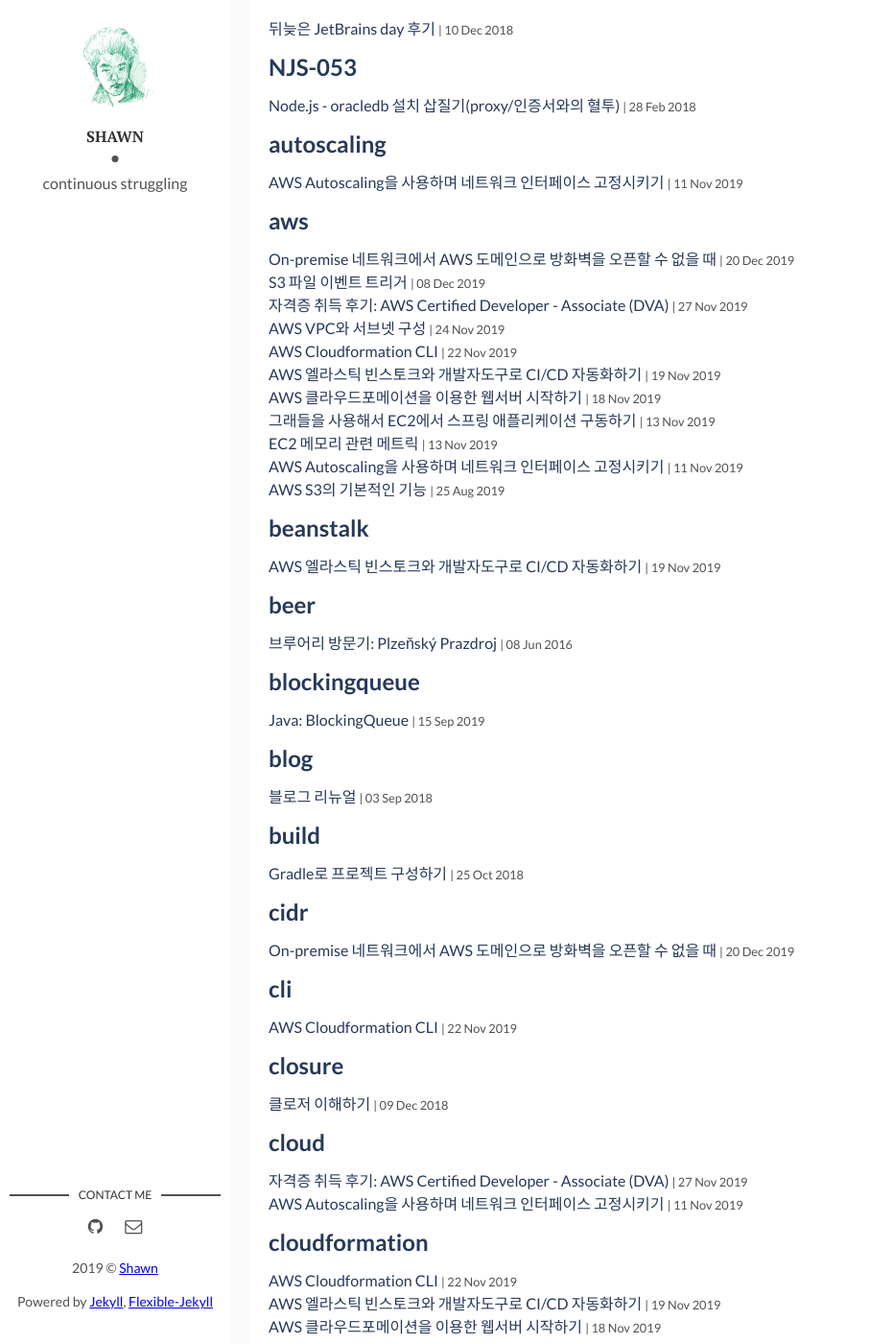
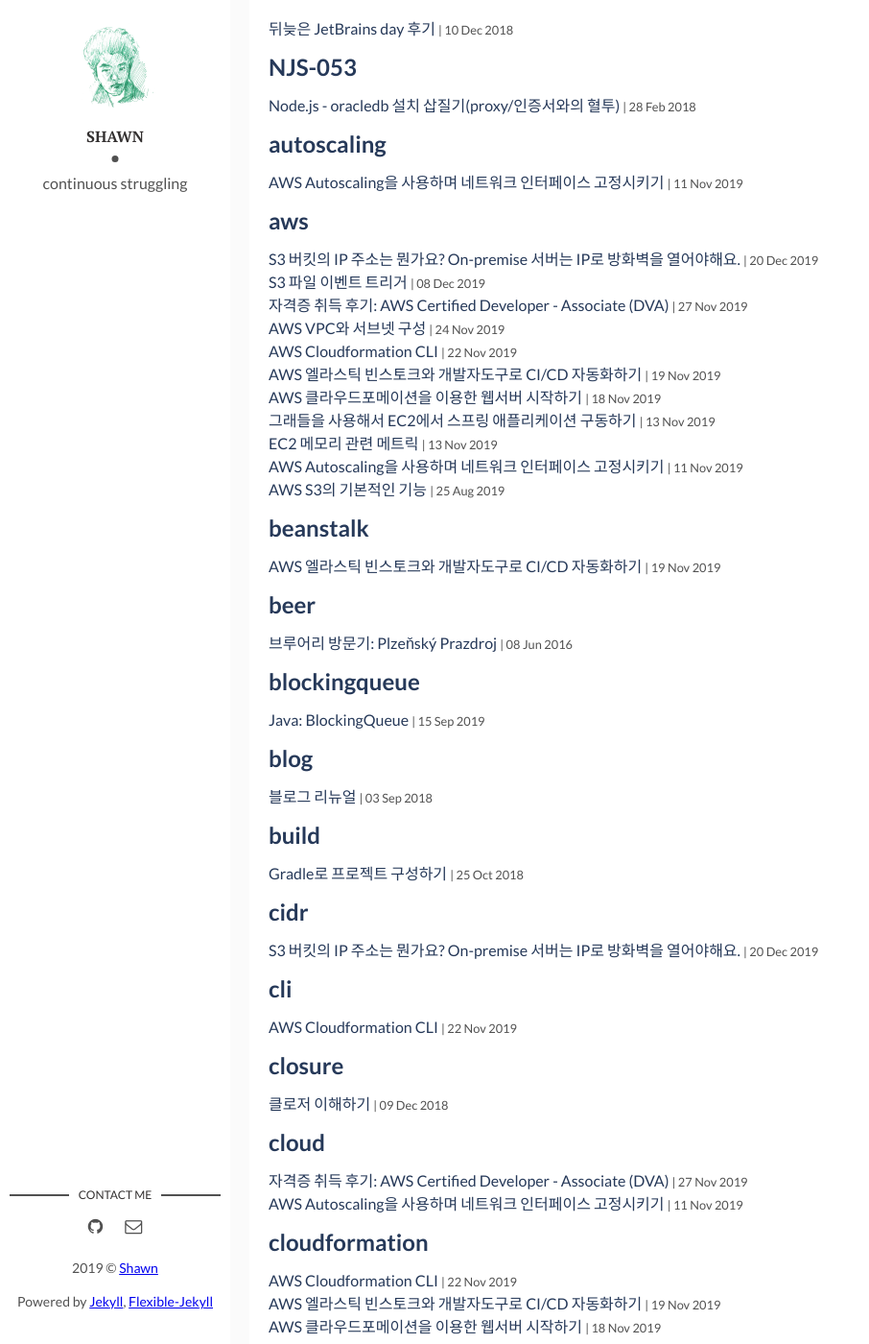
Before and after one commit to sshplendid/sshplendid.github.io, a Jekyll site: the page built from tags.html, in a window 1280 px wide and 1400 px high, scrolled down 1593 px. Shown: the whole window at 96% size, without its empty margins (0-906 px from the left). Built offline with Jekyll 4.4.1, drawn with Linux system fonts in a browser that asks for light colours; some of the changed text lies outside the part shown.

Commit message:
modify: 포스트 수정

```diff
--- a/_posts/2019-12-20-aws-region-ip-range.md
+++ b/_posts/2019-12-20-aws-region-ip-range.md
@@ -1,15 +1,16 @@
 ---
 layout: post
-title: 'On-premise 네트워크에서 AWS 도메인으로 방화벽을 오픈할 수 없을 때'
+title: 'S3 버킷의 IP 주소는 뭔가요? On-premise 서버는 IP로 방화벽을 열어야해요.'
 date: 2019-12-20 14:22:00 +0900
 categories: [blog, cloud, aws]
 img: 'https://images.unsplash.com/photo-1548200482-b77f76c9dbef?ixlib=rb-1.2.1&ixid=eyJhcHBfaWQiOjEyMDd9&auto=format&fit=crop&w=1969&q=80'
 tags: [aws, on-premise, ip, 방화벽, cidr]
 ---
 
-사내 On-premise 네트워크에서 AWS 네트워크로 아웃바운드 방화벽을 오픈해야 하는 경우가 있다.
-AWS의 많은 매니지드 서비스(S3, DynamoDB, ...)는 도메인을 가지고 있고 ip는 감춰져있다.
-클라이언트 서버의 컨디션에 따라 IP대역으로 방화벽을 오픈해야 하는데, AWS는 [공식 문서를 통해 리전/서비스 별 IP 대역](https://ip-ranges.amazonaws.com/ip-ranges.json)을 공개하고 있다.
+사내 Private 네트워크의 On-premise 서버로부터 AWS 네트워크로 아웃바운드 방화벽을 오픈해야 하는 경우가 있다.
+이 때 네트워크의 컨디션에 따라 IP로만 방화벽을 오픈해야하는 경우가 있다.
+AWS의 많은 매니지드 서비스(S3, DynamoDB, ...)는 도메인을 통해 접근하고, IP를 알아내더라도 언제나 동일한 IP를 보장한다고 확신할 수 없다.
+이 때문에 클라이언트의 컨디션에 따라 IP 대역으로 방화벽을 오픈해야 하는데, AWS는 [공식 문서를 통해 리전/서비스 별 IP 대역](https://ip-ranges.amazonaws.com/ip-ranges.json)을 공개하고 있다.
 해당 문서는 지속적으로 업데이트가 되고 있고, 문서의 업데이트 알림을 AWS SNS를 통해 구독할 수도 있다.
 
 ## 제공하는 정보
@@ -17,7 +18,7 @@
 해당 문서는 리전과 서비스 별로 IP 대역대를 [CIDR 표기법](https://ko.wikipedia.org/wiki/%EC%82%AC%EC%9D%B4%EB%8D%94_(%EB%84%A4%ED%8A%B8%EC%9B%8C%ED%82%B9))로 제공한다.
 제공하는 서비스는 AWS의 매니지드 서비스들로 아래와 같다. 만약 개별 서비스가 아니라 모든 AWS 대역을 열고 싶으면 `AMAZON`을 지정하면 된다.
 
-> 유효 서비스 명: AMAZON | AMAZON_CONNECT | API_GATEWAY | CLOUD9 | CLOUDFRONT | CODEBUILD | DYNAMODB | EC2 | EC2_INSTANCE_CONNECT | GLOBALACCELERATOR | ROUTE53 | ROUTE53_HEALTHCHECKS | S3
+> 유효 서비스 명: AMAZON, AMAZON_CONNECT, API_GATEWAY, CLOUD9, CLOUDFRONT, CODEBUILD, DYNAMODB, EC2, EC2_INSTANCE_CONNECT, GLOBALACCELERATOR, ROUTE53, ROUTE53_HEALTHCHECKS, S3
 
 ## IP 확인 테스트
 
```
Also changed, not shown: _drafts/java-concurrency-synchronization.md (+24 -2 lines).
